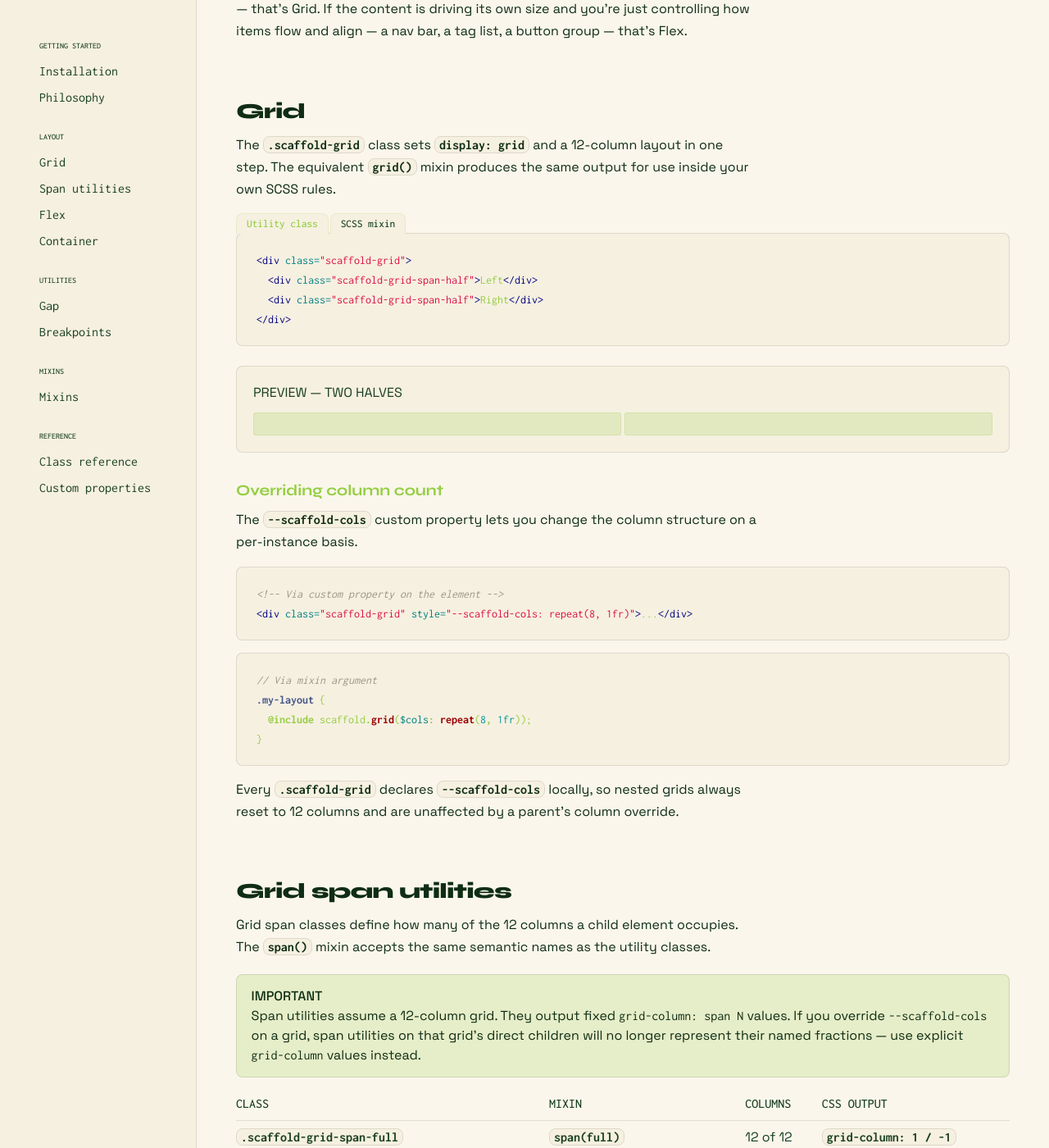
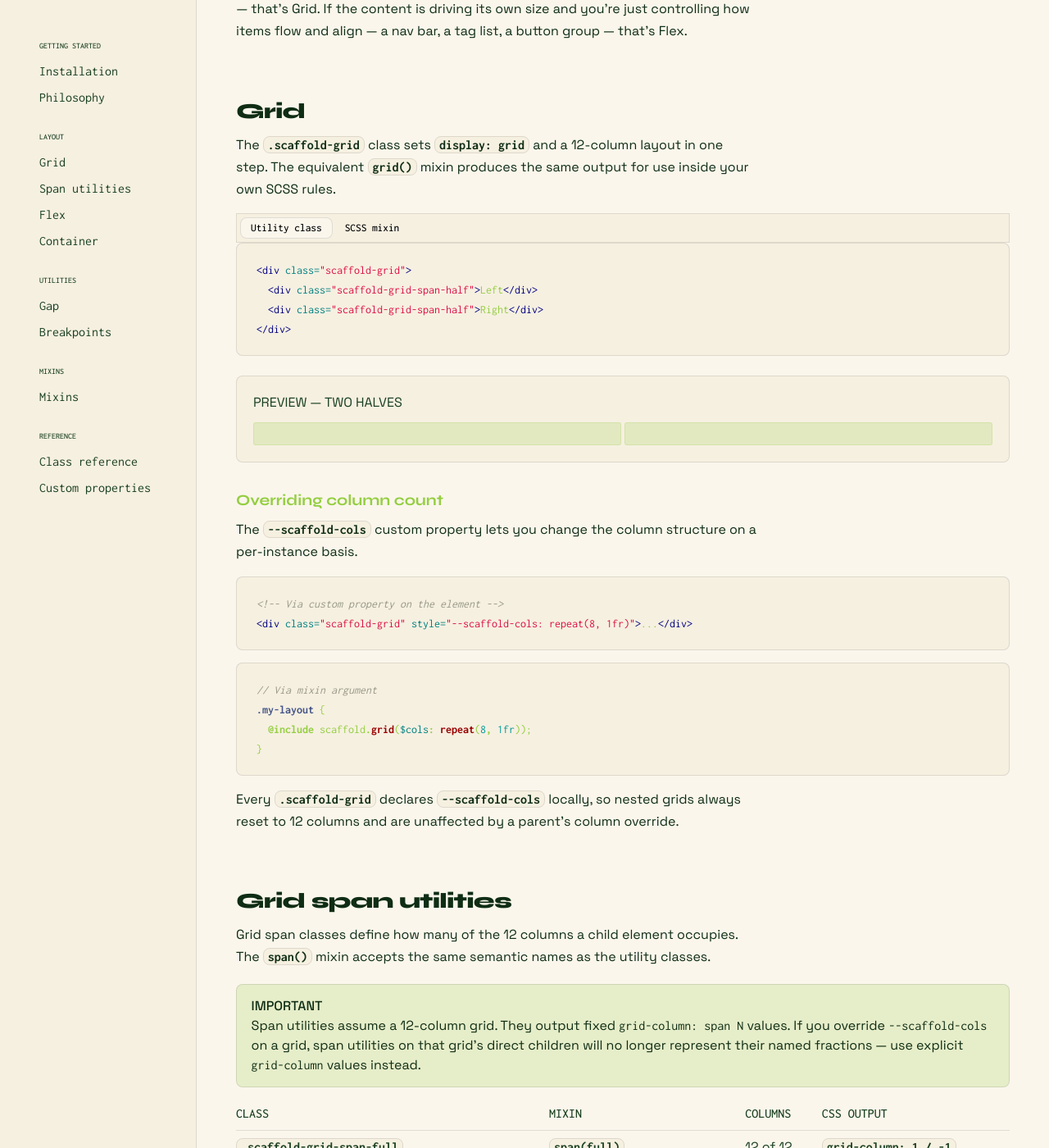
Before and after one commit to naher94/scaffoldcss, a Jekyll site: the page built from docs.html, in a window 1280 px wide and 1400 px high, scrolled down 2105 px. Shown: the whole window at 82% size. Built offline with Jekyll 4.4.1, drawn with Linux system fonts in a browser that asks for light colours.

Commit message:
Code Block Tab Styling Updated

```diff
--- a/_sass/_docs.scss
+++ b/_sass/_docs.scss
@@ -206,24 +206,33 @@
 .code-tab-bar {
   display: flex;
   gap: 2px;
-  margin-bottom: -1px;
+  // margin-bottom: -1px;
+  background-color: var(--code-bg);
+  border: var(--border);
+  padding: 0.25em;
 
   button {
     font-family: var(--font-mono);
     font-weight: 500;
     padding: 5px 12px;
-    border: 1px solid var(--code-border);
-    border-bottom: none;
-    border-radius: var(--radius) var(--radius) 0 0;
-    background: var(--dark-creme);
-    color: var(--bamboo-forest);
+    border: var(--border);
+    border-color: var(--dark-creme);
+    background-color: inherit;
+    // border: 1px solid var(--code-border);
+    // border-bottom: none;
+    // border-radius: var(--radius) var(--radius) 0 0;
+    border-radius: var(--radius);
+    // background: var(--dark-creme);
+    // color: var(--bamboo-forest);
     cursor: pointer;
     transition: var(--transition-ease);
 
     &.active {
-      background: var(--code-bg);
-      color: var(--bamboo-green);
-      border-color: var(--code-border);
+      // background: var(--code-bg);
+      border: var(--border);
+      background-color: var(--creme);
+      // color: var(--bamboo-green);
+      // border-color: var(--code-border);
     }
   }
 }
```
